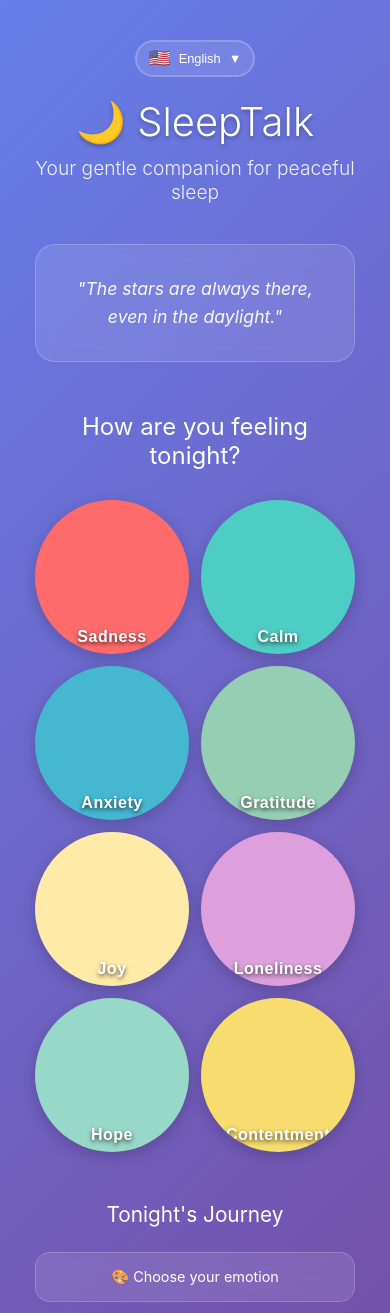
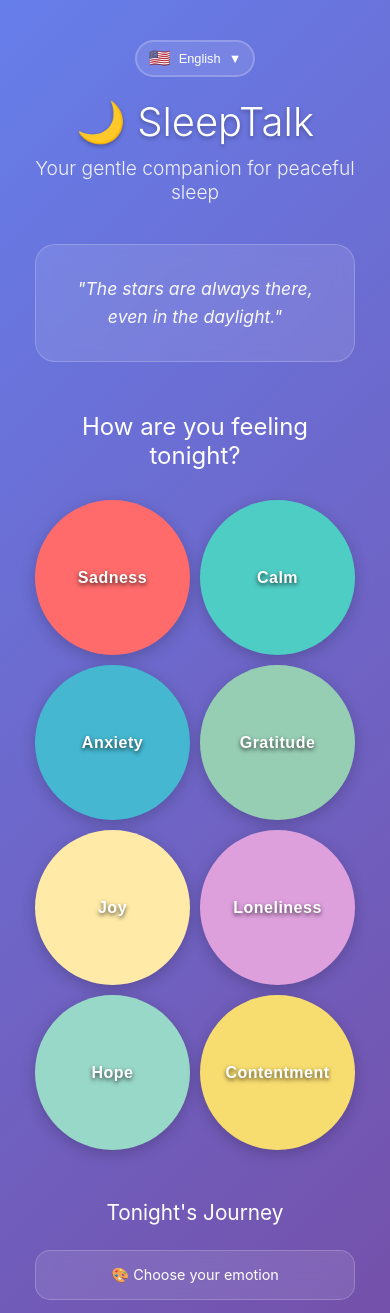
Before and after one commit to SaintKim0/SleepTalk-App, a Next.js app: page / in a window 390 px wide. Shown: the top 1313 px of the page. Built offline with nearby package versions, Linux system fonts and the light colour scheme.

Commit message:
Center emotion text and reduce circle size by 30%

```diff
--- a/styles/Home.module.css
+++ b/styles/Home.module.css
@@ -71,7 +71,7 @@
 
 .colorPalette {
   display: grid;
-  grid-template-columns: repeat(auto-fit, minmax(120px, 1fr));
+  grid-template-columns: repeat(auto-fit, minmax(85px, 1fr));
   gap: 15px;
   margin-bottom: 30px;
 }
@@ -100,15 +100,16 @@
 
 .emotionLabel {
   position: absolute;
-  bottom: 10px;
+  top: 50%;
   left: 50%;
-  transform: translateX(-50%);
+  transform: translate(-50%, -50%);
   font-size: 1.1rem;
   font-weight: 600;
   color: white;
   text-shadow: 0 2px 4px rgba(0, 0, 0, 0.7);
   white-space: nowrap;
   letter-spacing: 0.5px;
+  text-align: center;
 }
 
 .adviceSection {
@@ -209,12 +210,11 @@
 
   .colorPalette {
     grid-template-columns: repeat(2, 1fr);
-    gap: 12px;
+    gap: 10px;
   }
 
   .emotionLabel {
     font-size: 1rem;
-    bottom: 8px;
   }
 
   .quote {
```
